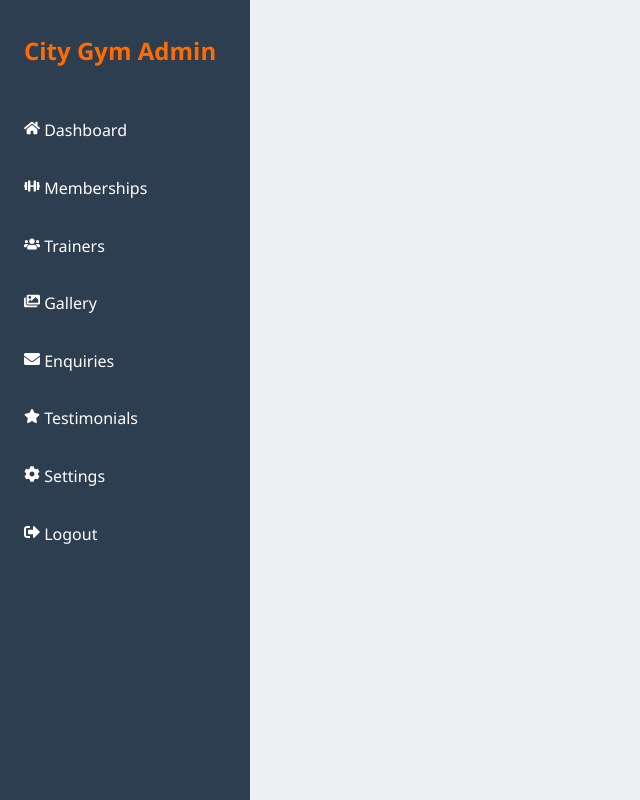
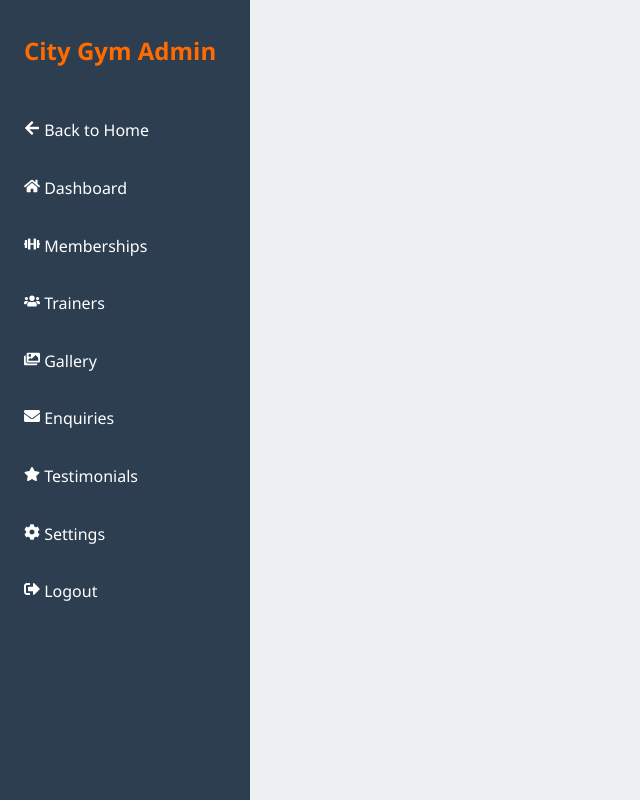
Before and after one commit to akhileshkumar99/citygym2, a React (Create React App) app: page /admin in a window 1280 px wide. Shown: the whole page, without its empty margins (0-640 px from the left). Built offline with nearby package versions, Linux system fonts and the light colour scheme; sample sign-in values are in the browser's storage; the HTML template or start-up script is replaced by a standard one.

Commit message:
add back to home page link in admin dashboard

```diff
--- a/src/admin/AdminDashboard.js
+++ b/src/admin/AdminDashboard.js
@@ -1,6 +1,6 @@
 import React, { useEffect } from 'react';
 import { Routes, Route, Link, useNavigate } from 'react-router-dom';
-import { FaHome, FaUsers, FaDumbbell, FaImages, FaEnvelope, FaStar, FaCog, FaSignOutAlt } from 'react-icons/fa';
+import { FaHome, FaUsers, FaDumbbell, FaImages, FaEnvelope, FaStar, FaCog, FaSignOutAlt, FaArrowLeft } from 'react-icons/fa';
 import MembershipsAdmin from './MembershipsAdmin';
 import TrainersAdmin from './TrainersAdmin';
 import GalleryAdmin from './GalleryAdmin';
@@ -28,6 +28,7 @@ const AdminDashboard = () => {
       <div className="admin-sidebar">
         <h2>City Gym Admin</h2>
         <nav>
+          <Link to="/"><FaArrowLeft /> Back to Home</Link>
           <Link to="/admin/dashboard"><FaHome /> Dashboard</Link>
           <Link to="/admin/memberships"><FaDumbbell /> Memberships</Link>
           <Link to="/admin/trainers"><FaUsers /> Trainers</Link>
```
